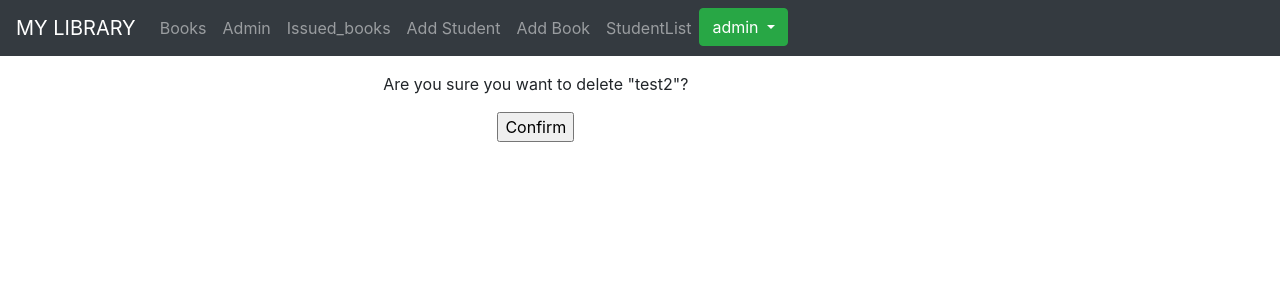
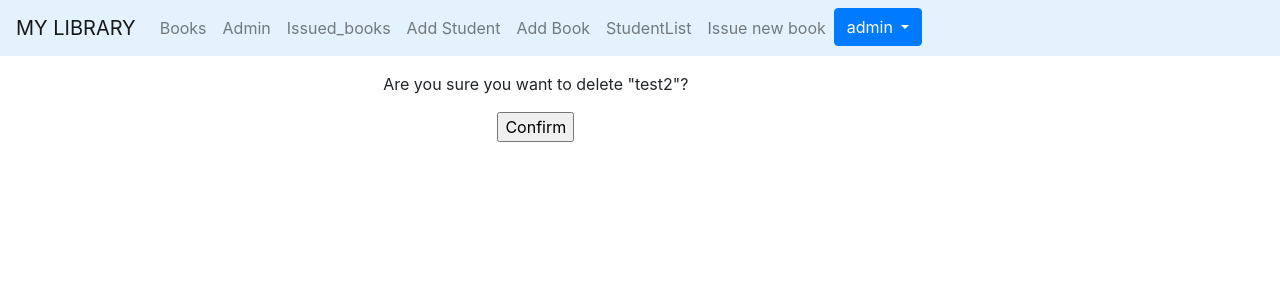
Before and after one commit to Dhruvsurani/library_project, a Django app: page /book/2/delete/ in a window 1280 px wide. Shown: the top 300 px of the page. Run offline with Django 4.2, Linux system fonts and the light colour scheme; a user stored in the database is signed in; data comes from the database, SQL or seed files in the repository; both versions use the stored data as it was after the commit; some libraries are stand-ins or nearby versions.

Commit message:
modified

```diff
--- a/templates/registration/base.html
+++ b/templates/registration/base.html
@@ -28,7 +28,7 @@
 
 
     <div class="container-fluid my-auto">
-    <nav class="navbar navbar-expand-md navbar-dark fixed-top bg-dark text-center">
+        <nav class="navbar navbar-light navbar-expand-md fixed-top  text-center" style="background-color: #e3f2fd;">
             <a class="navbar-brand" href="">MY LIBRARY </a>
             <button class="navbar-toggler" type="button" data-toggle="collapse" data-target="#navbarCollapse"
                     aria-controls="navbarCollapse" aria-expanded="false" aria-label="Toggle navigation">
@@ -64,13 +64,17 @@
 
                     {% endif %}
 
+
                     {% if user.is_authenticated %}
+                    <li class="nav-item">
+                        <a class="nav-link" href="{% url 'issue-book' %}">Issue new book</a>
+                        </li>
                         <div class="dropdown float">
-                        <button type="button" class="btn btn-success dropdown-toggle" data-toggle="dropdown">
+                            <button type="button" class="btn btn-primary dropdown-toggle" data-toggle="dropdown">
                             {{ request.user }}
                             </button>
                             <div class="dropdown-menu">
-                        <a class="dropdown-item" href="{% url 'issue-book' %}">Issue new book</a>
+
                             <a class="dropdown-item" href="{% url 'password_reset' %}">Reset Password</a>
                             <a class="dropdown-item" href="{% url 'logout' %}">Logout</a>
                             </div>
```
Also changed, not shown: db.sqlite3. Lines whose indentation alone changed are shown as unchanged.
